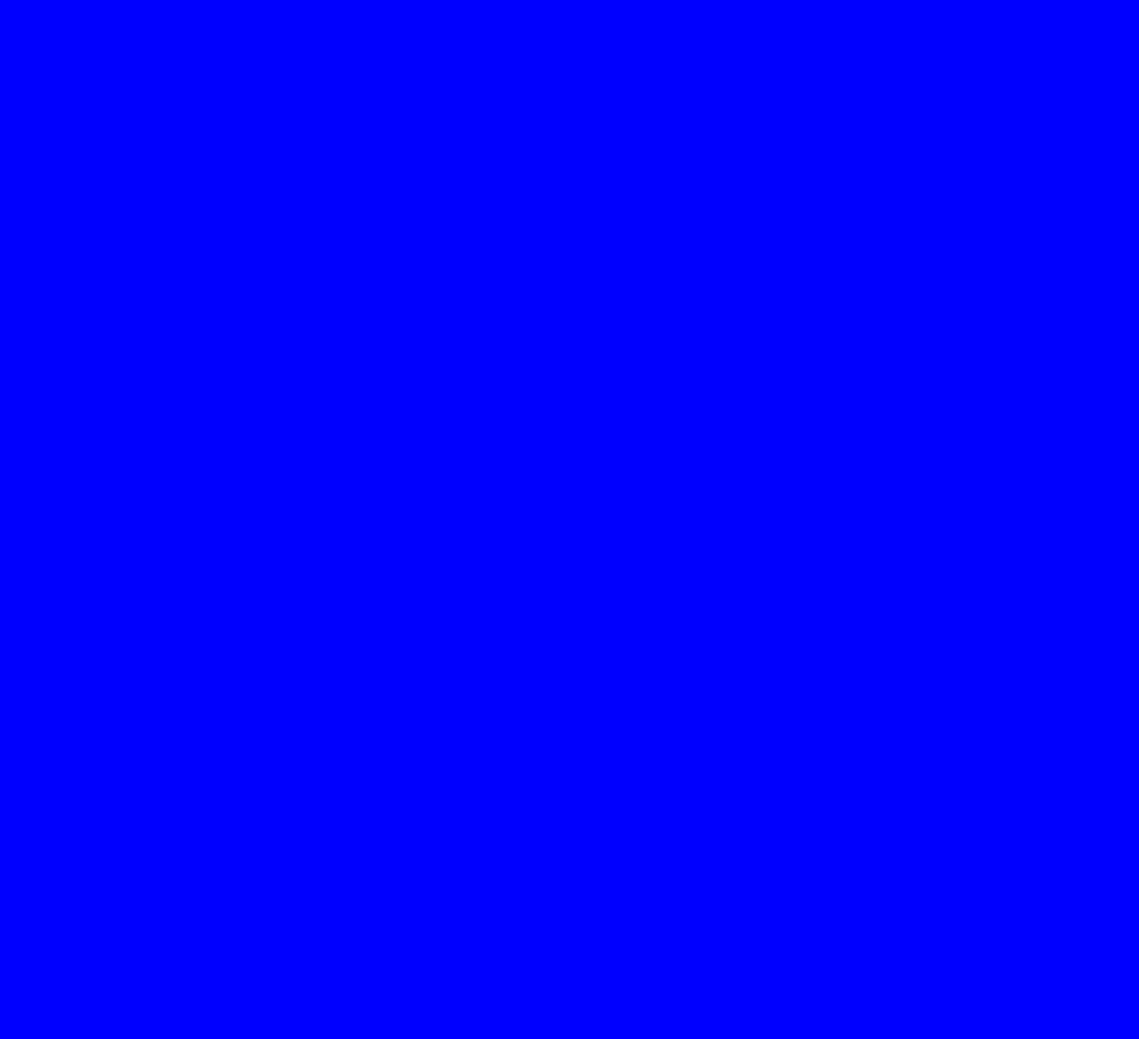
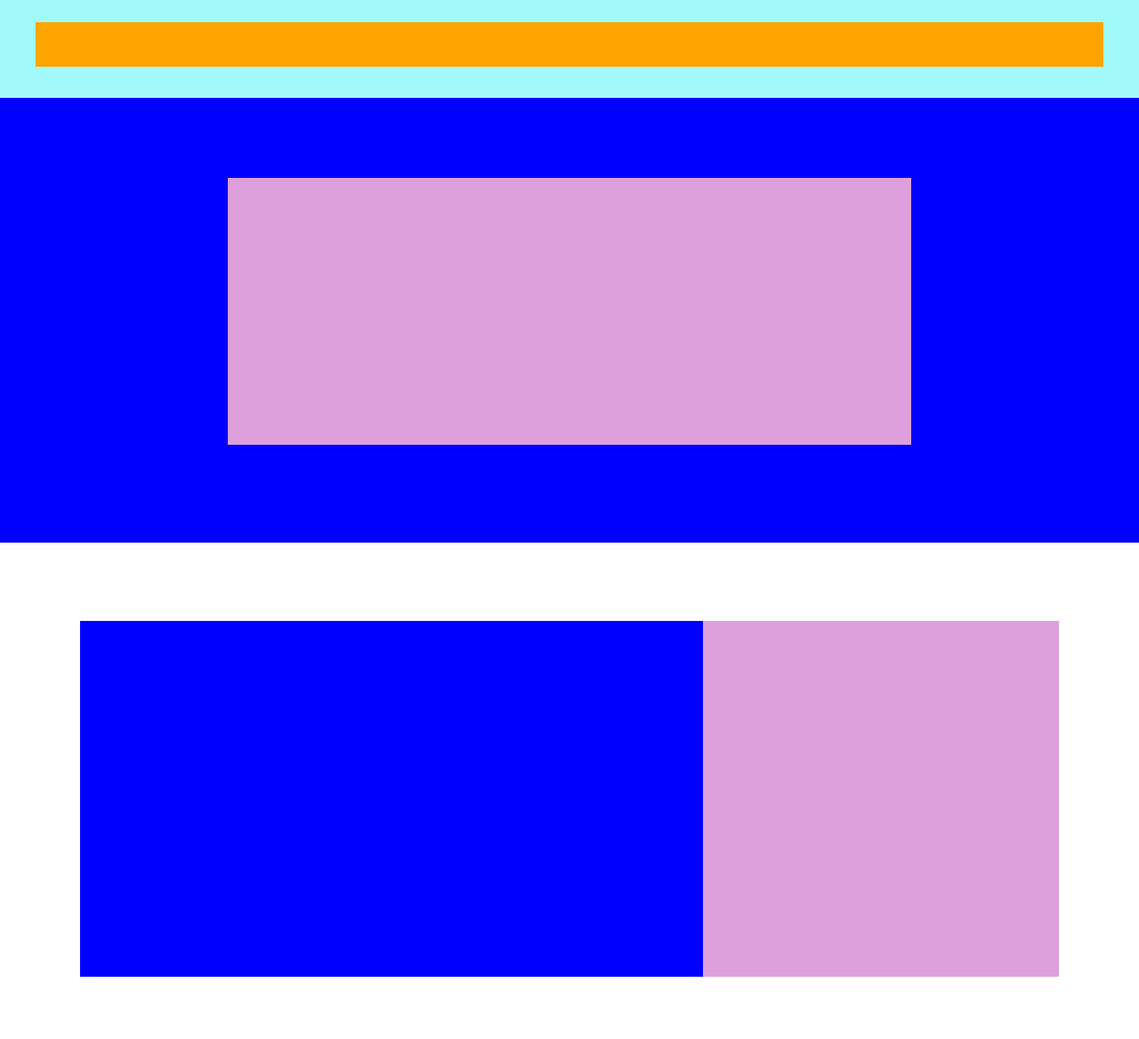
Before and after one commit to DavideTumolo11/htmlcss-struttura-discord, a plain HTML site: page index.html in a window 1280 px wide. Shown: the whole page at 89% size. Before the commit the page ends 800 px from the top, so only its background shows below. Drawn offline with Linux system fonts and the light colour scheme.

Commit message:
section1

```diff
--- a/css/style.css
+++ b/css/style.css
@@ -4,6 +4,68 @@
     box-sizing: border-box;
 }
 
-body {
+.debug .class_header{
+    height: 110px;
+    width: 100%;
+    background-color: rgb(161, 249, 249);
+
+}
+
+.debug .container-flex {
+    display: flex;
+    justify-content: center;
+    align-items: center;
+
+
+
+}
+
+.debug .logo-link {
+    width: 400px;
+    height: 50px;
+    background-color: orange;
+    margin: 25px 0px;
+
+
+}
+
+.main-flex {
+
+}
+
+.debug .container-title-flex {
+    display: flex;
+    width: 100%;
+    height: 500px;
     background-color: blue;
+    justify-content: center;
 }
+
+.debug .title {
+    width: 60%;
+    height: 300px;
+    background-color: plum;
+    margin: 90px 0px;
+
+
+}
+
+.debug .section1-flex {
+    display: flex;
+    justify-content: center;
+}
+
+.debug .study-group {
+    width: 700px;
+    height: 400px;
+    background-color: blue;
+    margin: 70px 0px;
+
+}
+
+.debug .study-text {
+    width: 400px;
+    height: 400px;
+    background-color: plum;
+    margin: 70px 0px;
+}
--- a/index.html
+++ b/index.html
@@ -7,11 +7,34 @@
     <link rel="stylesheet" href="css/style.css">
 </head>
 
-<body>
+<body class="debug">
 
-    <header>
+    <header class="container-flex">
+        <div class="class_header">
+            <div class="container-flex">
+              <div class="logo-link"></div>
+              <div class="logo-link"></div>
+              <div class="logo-link"></div>
+            </div>
+        </div>
+
 
     </header>
+
+    <main class="main-flex">
+        <div class="container-title-flex">
+          <div class="title"></div>
+        </div> <br>
+
+        <div class="section1-flex">
+          <div class="study-group"></div>
+          <div class="study-text"></div>
+        </div>
+    </main>
+
+    <footer>
+
+    </footer>
 
 </body>
 
```
